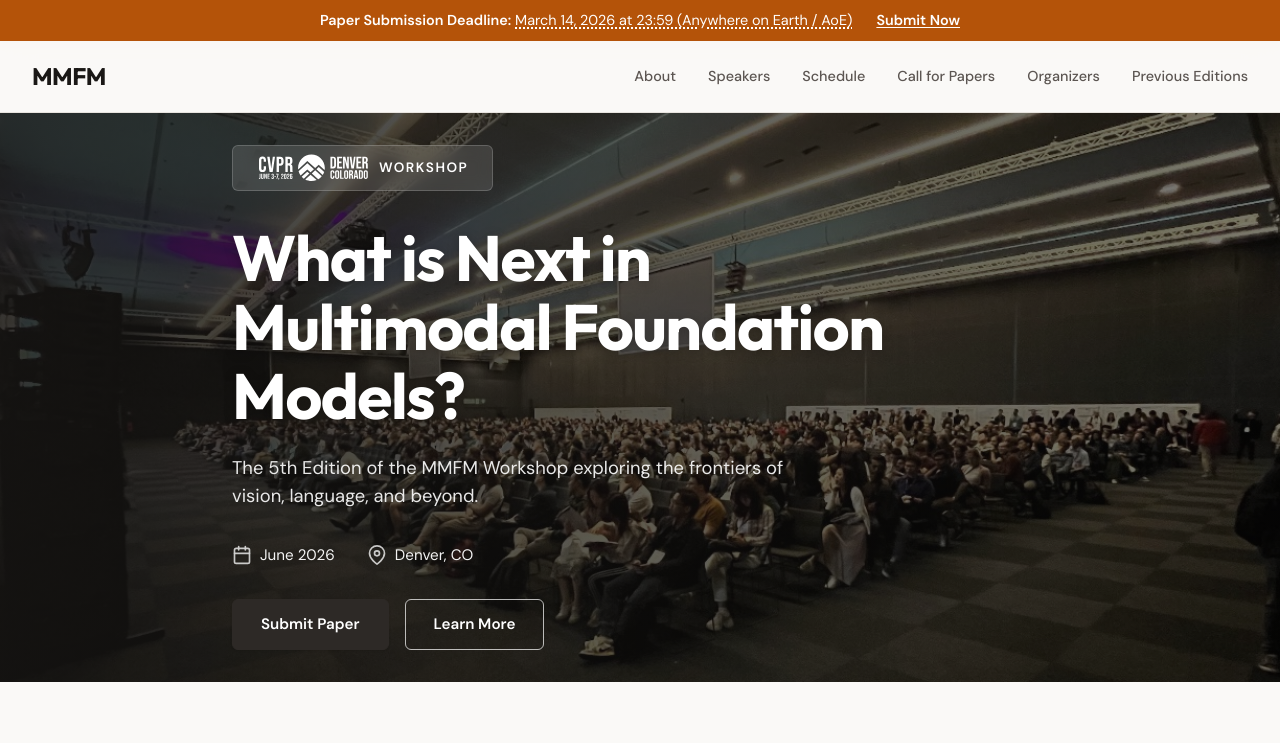
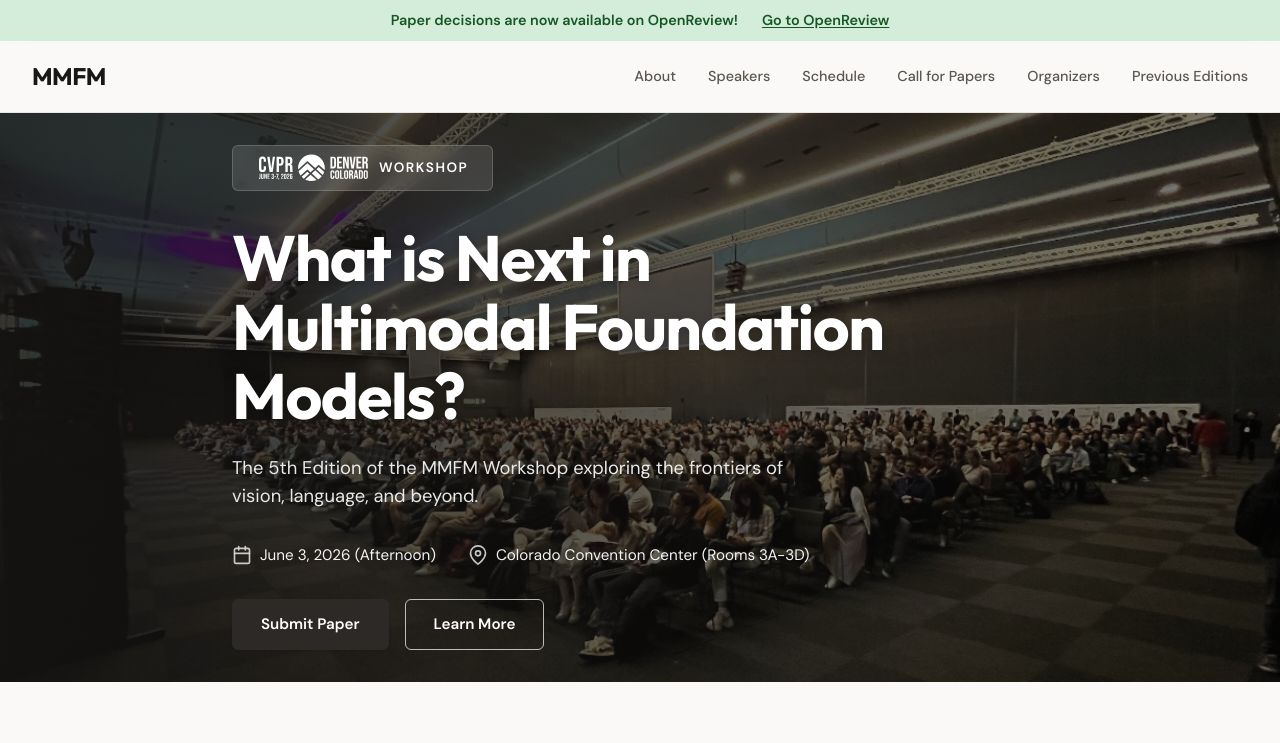
Before and after one commit to mmfm-workshop/mmfm-workshop.github.io, a website built with Vite: page index.html in a window 1280 px wide. Shown: the top 743 px of the page. Built offline with nearby package versions, Linux system fonts and the light colour scheme.

Commit message:
Update banner to announce paper decisions, add venue details
Replace submission deadline banner with OpenReview decisions announcement,
update date to June 3 (Afternoon), location to Colorado Convention Center
(Rooms 3A-3D), and camera-ready deadline to April 10.

```diff
--- a/index.html
+++ b/index.html
@@ -17,8 +17,8 @@
 <body>
     <div class="deadline-banner">
         <div class="container deadline-banner-content">
-            <span><strong>Paper Submission Deadline:</strong> <span class="deadline-time" data-utc="2026-03-15T11:59:00Z">March 14, 2026 at 23:59 (Anywhere on Earth / AoE)</span></span>
-            <a href="#cfp" class="deadline-banner-link">Submit Now</a>
+            <span><strong>Paper decisions are now available on OpenReview!</strong></span>
+            <a href="https://openreview.net/group?id=thecvf.com/CVPR/2026/Workshop/MMFM5" class="deadline-banner-link" target="_blank">Go to OpenReview</a>
         </div>
     </div>
     <nav class="navbar">
@@ -58,7 +58,7 @@
                         <line x1="8" y1="2" x2="8" y2="6"></line>
                         <line x1="3" y1="10" x2="21" y2="10"></line>
                     </svg>
-                    <span>June 2026</span>
+                    <span>June 3, 2026 (Afternoon)</span>
                 </div>
                 <div class="meta-item">
                     <svg xmlns="http://www.w3.org/2000/svg" width="20" height="20" viewBox="0 0 24 24" fill="none"
@@ -66,7 +66,7 @@
                         <path d="M21 10c0 7-9 13-9 13s-9-6-9-13a9 9 0 0 1 18 0z"></path>
                         <circle cx="12" cy="10" r="3"></circle>
                     </svg>
-                    <span>Denver, CO</span>
+                    <span>Colorado Convention Center (Rooms 3A-3D)</span>
                 </div>
             </div>
             <div class="hero-btns">
@@ -154,7 +154,7 @@
                         <ul class="timeline-list">
                             <li><strong><span class="deadline-time" data-utc="2026-03-15T11:59:00Z">March 14, 2026, 23:59 AoE</span></strong>Paper Submission Deadline</li>
                             <li><strong>April 01, 2026</strong>Notification to Authors</li>
-                            <li><strong>April 11, 2026</strong>Camera-ready Deadline</li>
+                            <li><strong>April 10, 2026</strong>Camera-ready Deadline</li>
                             <li><strong>April 18, 2026</strong>Finalized Program</li>
                         </ul>
                         <a href="https://openreview.net/group?id=thecvf.com/CVPR/2026/Workshop/MMFM5" class="btn btn-primary">Submit via OpenReview</a>
--- a/src/styles/main.css
+++ b/src/styles/main.css
@@ -102,12 +102,12 @@ h3,
 
 /* Deadline Banner */
 .deadline-banner {
-    background: #b45309;
-    color: white;
+    background: #d4edda;
+    color: #155724;
     font-size: 0.9rem;
     padding: 0.55rem 0;
     text-align: center;
-    box-shadow: 0 2px 8px rgba(180, 83, 9, 0.3);
+    box-shadow: 0 2px 8px rgba(21, 87, 36, 0.15);
 }
 
 .deadline-banner-content {
@@ -145,7 +145,7 @@ h3,
 }
 
 .deadline-banner-link {
-    color: white;
+    color: #155724;
     font-weight: 700;
     text-decoration: underline;
     text-underline-offset: 2px;
```
